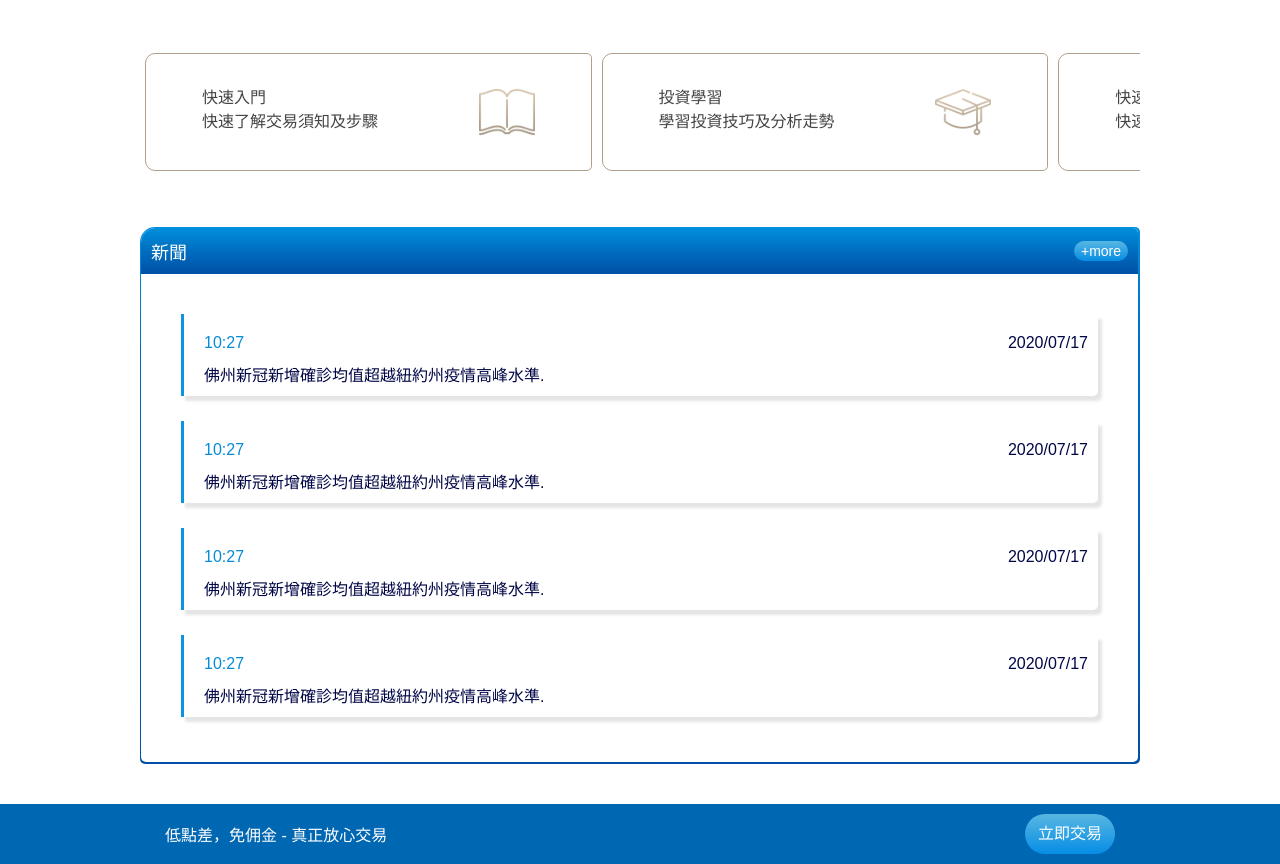
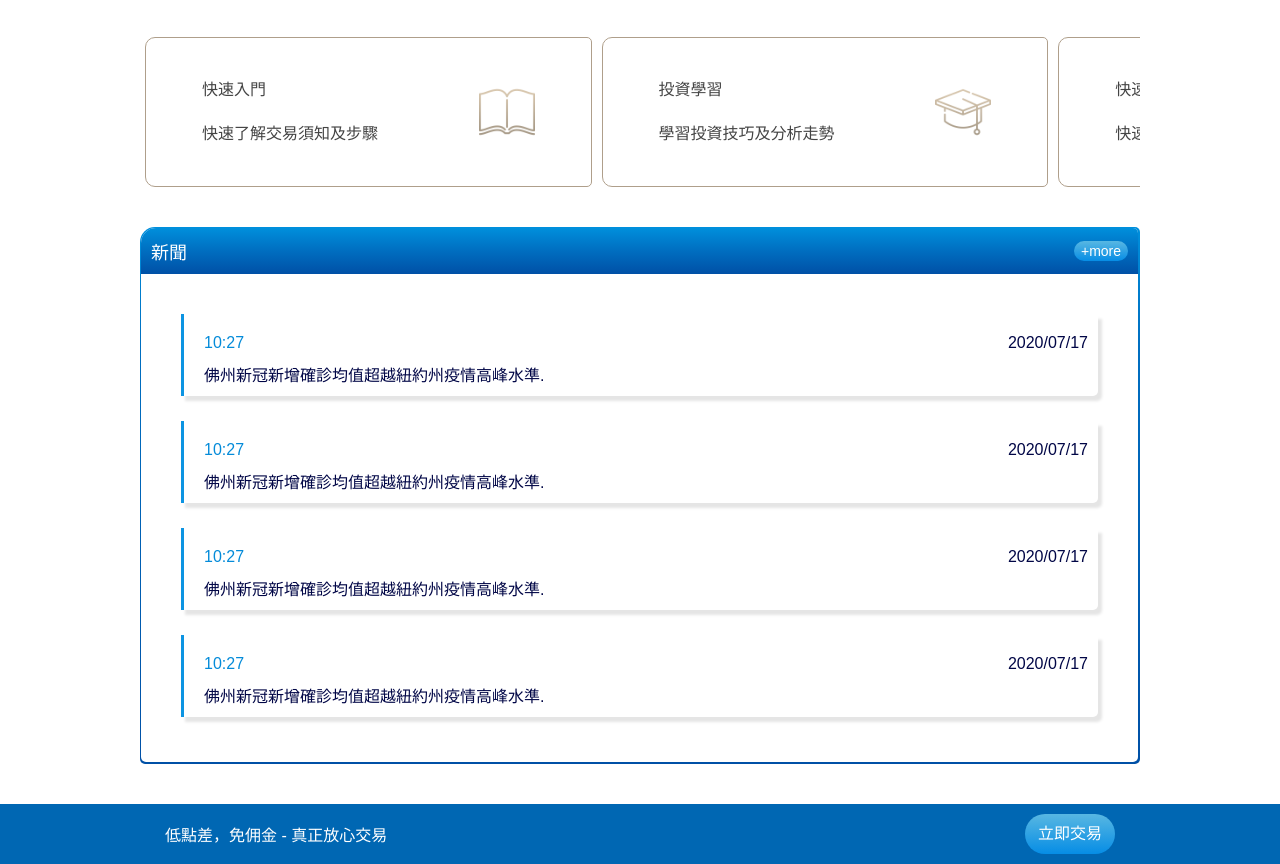
Before and after one commit to YowRu/MitradeTest, a plain HTML site: page index.html in a window 1280 px wide. Shown: the part 983-1847 px from the top of the page. Drawn offline with Linux system fonts and the light colour scheme.

Commit message:
Update index.css

```diff
--- a/css/index.css
+++ b/css/index.css
@@ -38,13 +38,13 @@
 #learn{width:100%;margin:40px auto;overflow: scroll;}
 #learn .learnWP{display: flex;justify-content: flex-start;align-items: center;width:137%;height: 150px;overflow: hidden;}
 #learn .learnWP .item{
-    border: 1px solid #AF9F8B;background-color: #fff;
-    border-top-left-radius:10px;border-bottom-left-radius:10px;box-sizing: border-box;
-border-bottom-right-radius:5px; border-top-right-radius:5px;padding: 30px 0;
+    border: 1px solid #AF9F8B;background-color: #fff;height: 150px;
+    border-top-left-radius:10px;border-bottom-left-radius:10px;
+border-bottom-right-radius:5px; border-top-right-radius:5px;padding: 30px 0;box-sizing: border-box;
 display: flex;justify-content:center;width:33%;margin: 0 5px;}
 #learn .learnWP .item .left{width: 60%;}
 #learn .learnWP .item img {margin-left: 10px;width:56px;object-fit: contain;}
-#learn .learnWP .item .left p,#learn .item .left .title{color:#444; }
+#learn .learnWP .item .left p,#learn .item .left .title{color:#444;line-height:44px;}
 
 /*fourIcon*/
 .fourIcon{width: 90%;display: flex;justify-content: center;align-items: center;margin:30px auto;}
```
